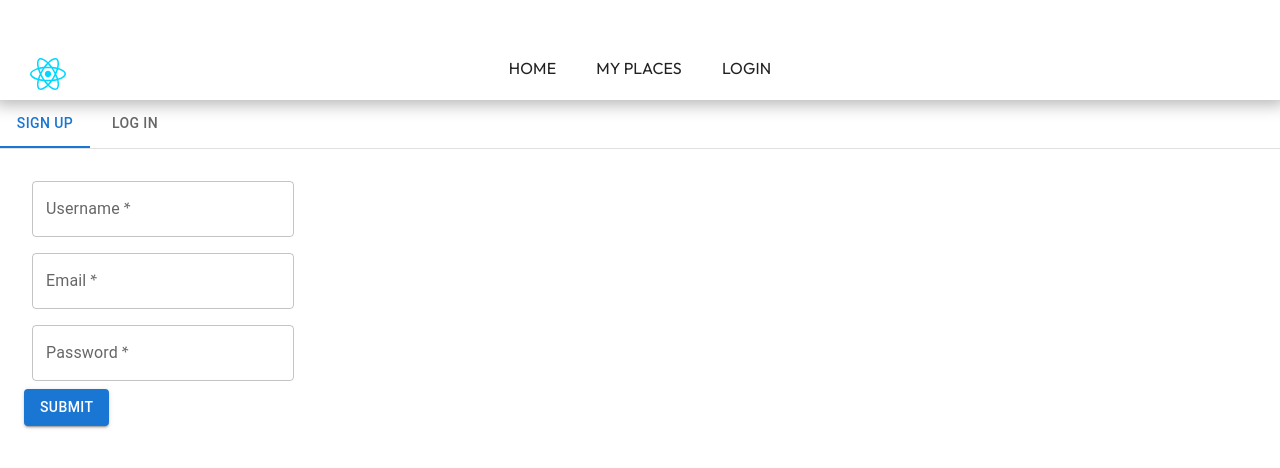
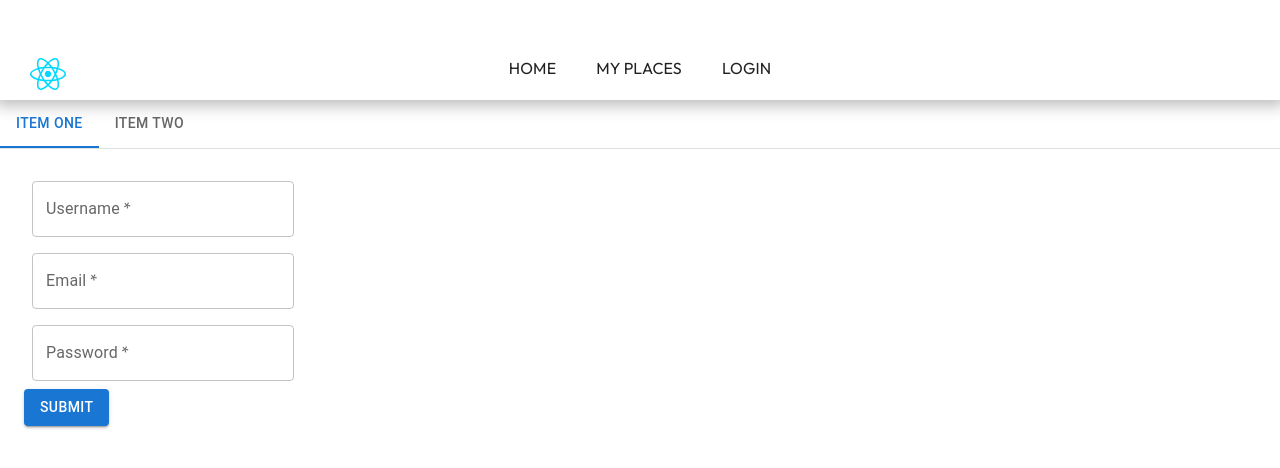
Before and after one commit to Sergrojas29/Trip-Buddy, a React (Vite) app in the folder client/: page /login in a window 1280 px wide. Shown: the top 468 px of the page. Built offline with nearby package versions, Linux system fonts and the light colour scheme.

Commit message:
changed tab code for login page

```diff
--- a/client/src/pages/LoginPage.jsx
+++ b/client/src/pages/LoginPage.jsx
@@ -2,70 +2,35 @@
 import LoginForm from '../components/LoginForm';
 
 import * as React from 'react';
-import PropTypes from 'prop-types';
-import Tabs from '@mui/material/Tabs';
+import Box from '@mui/material/Box';
 import Tab from '@mui/material/Tab';
-import Typography from '@mui/material/Typography';
-import Box from '@mui/material/Box';
-
-function CustomTabPanel(props) {
-  const { children, value, index, ...other } = props;
-
-  return (
-    <div
-      role="tabpanel"
-      hidden={value !== index}
-      id={`simple-tabpanel-${index}`}
-      aria-labelledby={`simple-tab-${index}`}
-      {...other}
-    >
-      {value === index && (
-        <Box sx={{ p: 3 }}>
-          <Typography>{children}</Typography>
-        </Box>
-      )}
-    </div>
-  );
-}
-
-CustomTabPanel.propTypes = {
-  children: PropTypes.node,
-  index: PropTypes.number.isRequired,
-  value: PropTypes.number.isRequired,
-};
-
-function a11yProps(index) {
-  return {
-    id: `simple-tab-${index}`,
-    'aria-controls': `simple-tabpanel-${index}`,
-  };
-}
+import TabContext from '@mui/lab/TabContext';
+import TabList from '@mui/lab/TabList';
+import TabPanel from '@mui/lab/TabPanel';
 
 export default function LoginPage() {
-  const [value, setValue] = React.useState(0);
+  const [value, setValue] = React.useState('1');
 
   const handleChange = (event, newValue) => {
     setValue(newValue);
   };
 
   return (
-    <Box sx={{ width: '100%' }}>
-      <Box sx={{ borderBottom: 1, borderColor: 'divider' }}>
-        <Tabs
-          value={value}
-          onChange={handleChange}
-          aria-label="basic tabs example"
-        >
-          <Tab label="Sign Up" {...a11yProps(0)} />
-          <Tab label="Log In" {...a11yProps(1)} />
-        </Tabs>
-      </Box>
-      <CustomTabPanel value={value} index={0}>
-        <SignupForm />
-      </CustomTabPanel>
-      <CustomTabPanel value={value} index={1}>
-        <LoginForm />
-      </CustomTabPanel>
+    <Box sx={{ width: '100%', typography: 'body1' }}>
+      <TabContext value={value}>
+        <Box sx={{ borderBottom: 1, borderColor: 'divider' }}>
+          <TabList onChange={handleChange} aria-label="lab API tabs example">
+            <Tab label="Item One" value="1" />
+            <Tab label="Item Two" value="2" />
+          </TabList>
+        </Box>
+        <TabPanel value="1">
+          <SignupForm />
+        </TabPanel>
+        <TabPanel value="2">
+          <LoginForm />
+        </TabPanel>
+      </TabContext>
     </Box>
   );
 }
```
Also changed, not shown: client/package.json (+6 -5 lines), 1 other file (tests, documents, lock files or other folders).
